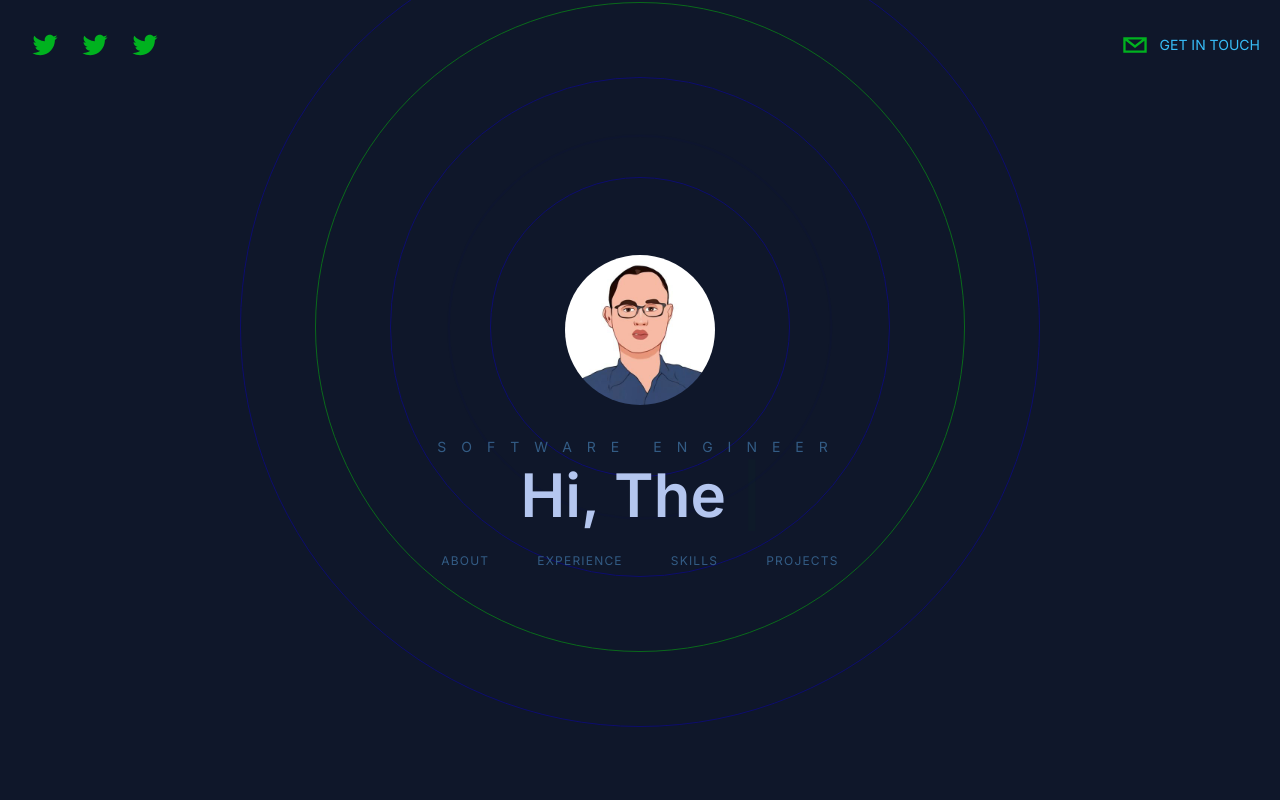
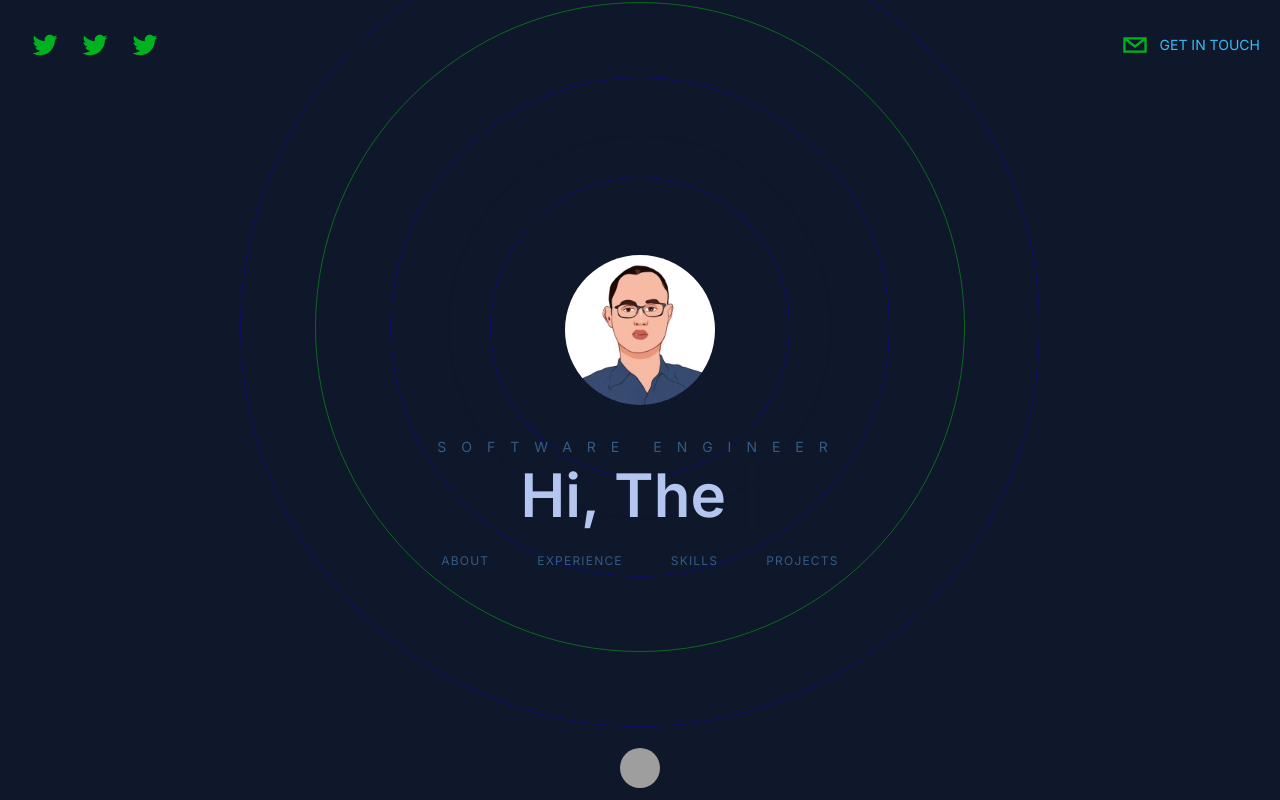
Before and after one commit to Qmun14/portfolio, a Next.js app: page / in a window 1280 px wide. Built offline with nearby package versions, Linux system fonts and the light colour scheme; grey boxes are pictures that could not be loaded.

Commit message:
Adding the Home Button

```diff
--- a/src/app/page.tsx
+++ b/src/app/page.tsx
@@ -4,6 +4,9 @@
 import Hero from "@/components/Hero";
 import Projects from "@/components/Projects";
 import Skills from "@/components/Skills";
+import Image from "next/image";
+import Link from "next/link";
+import image from '../../public/me/ocie.jpg'
 
 export default function Home() {
   return (
@@ -35,6 +38,14 @@
         <ContactMe />
       </section>
 
+      <Link href="#hero">
+        <footer className="sticky bottom-3 w-full cursor-pointer">
+          <div className="flex items-center justify-center">
+            <Image src={image.src} alt="qmun14-cat" className="h-10 w-10 rounded-full filter grayscale hover:grayscale-0 cursor-pointer" width={10} height={10} />
+          </div>
+        </footer>
+      </Link>
+
     </div>
   )
 }
```
